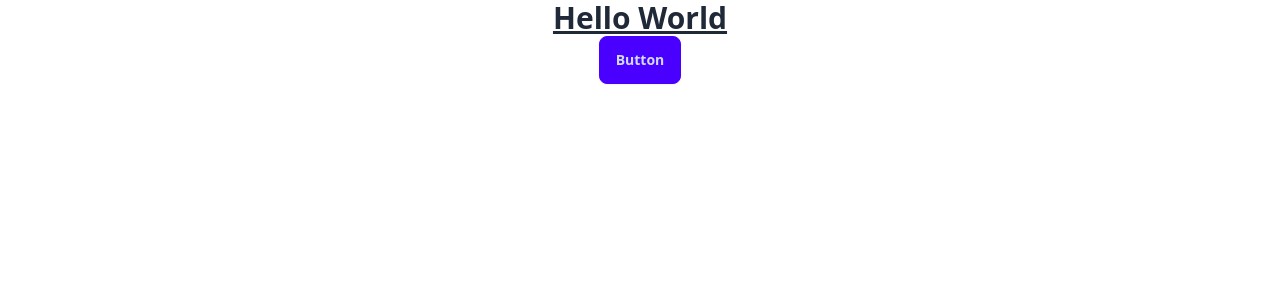
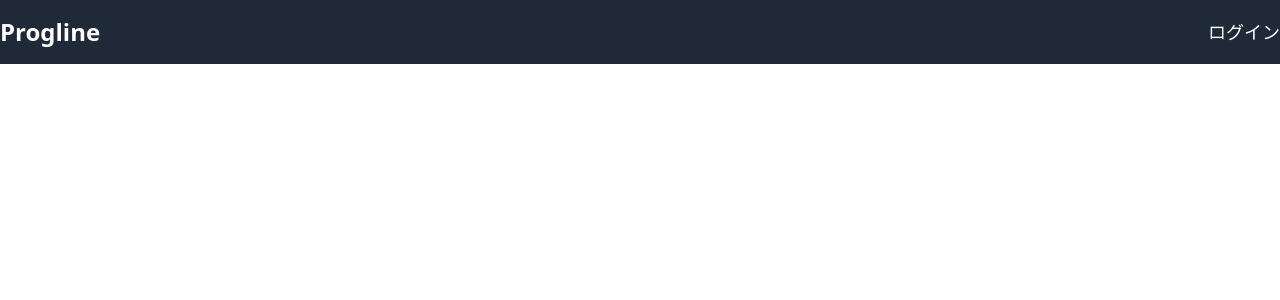
Before and after one commit to manato-alt/progline_front, a React (Create React App) app in the folder progline-app/: page / in a window 1280 px wide. Shown: the top 300 px of the page. Built offline with nearby package versions, Linux system fonts and the light colour scheme.

Commit message:
add: Headerコンポーネントを作成

```diff
--- a/progline-app/src/App.js
+++ b/progline-app/src/App.js
@@ -1,11 +1,11 @@
 import React from "react";
 import "./App.css";
+import Header from "./component/Header";
 
 function App() {
   return (
     <div className="App">
-      <h1 className="text-3xl font-bold underline">Hello World</h1>
-      <button className="btn btn-primary">Button</button>
+      <Header />
     </div>
   );
 }
--- /dev/null
+++ b/progline-app/src/component/Header.jsx
@@ -0,0 +1,12 @@
+import React from "react";
+
+export default function Header() {
+  return (
+    <header className="bg-gray-800 py-4">
+      <div className="container mx-auto flex justify-between items-center">
+        <h1 className="text-white text-2xl font-bold">Progline</h1>
+        <p className="text-white text-lg">ログイン</p>
+      </div>
+    </header>
+  );
+}
```
